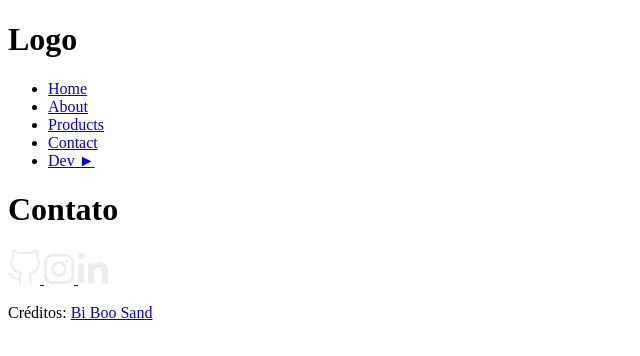
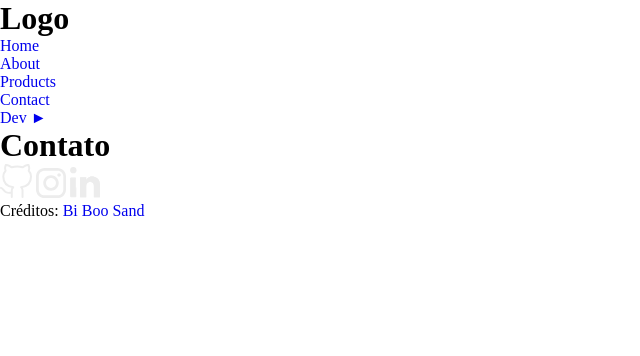
Before and after one commit to Leozinho2831/Effect-Parallax-Night, a plain HTML site: page index.html in a window 1280 px wide. Shown: the whole page, without its empty margins (0-640 px from the left). Drawn offline with nearby package versions, Linux system fonts and the light colour scheme; files that its build step writes are made by us from their sources.

Commit message:
commit: link style.css in html

```diff
--- a/index.html
+++ b/index.html
@@ -4,6 +4,7 @@
     <meta charset="UTF-8">
     <meta name="viewport" content="width=device-width, initial-scale=1.0">
     <script> document.documentElement.classList.add('js') </script>
+    <link rel="stylesheet" href="Assets/Scss/style.css">
     <title>Parallax</title>
 </head>
 <body>
```
